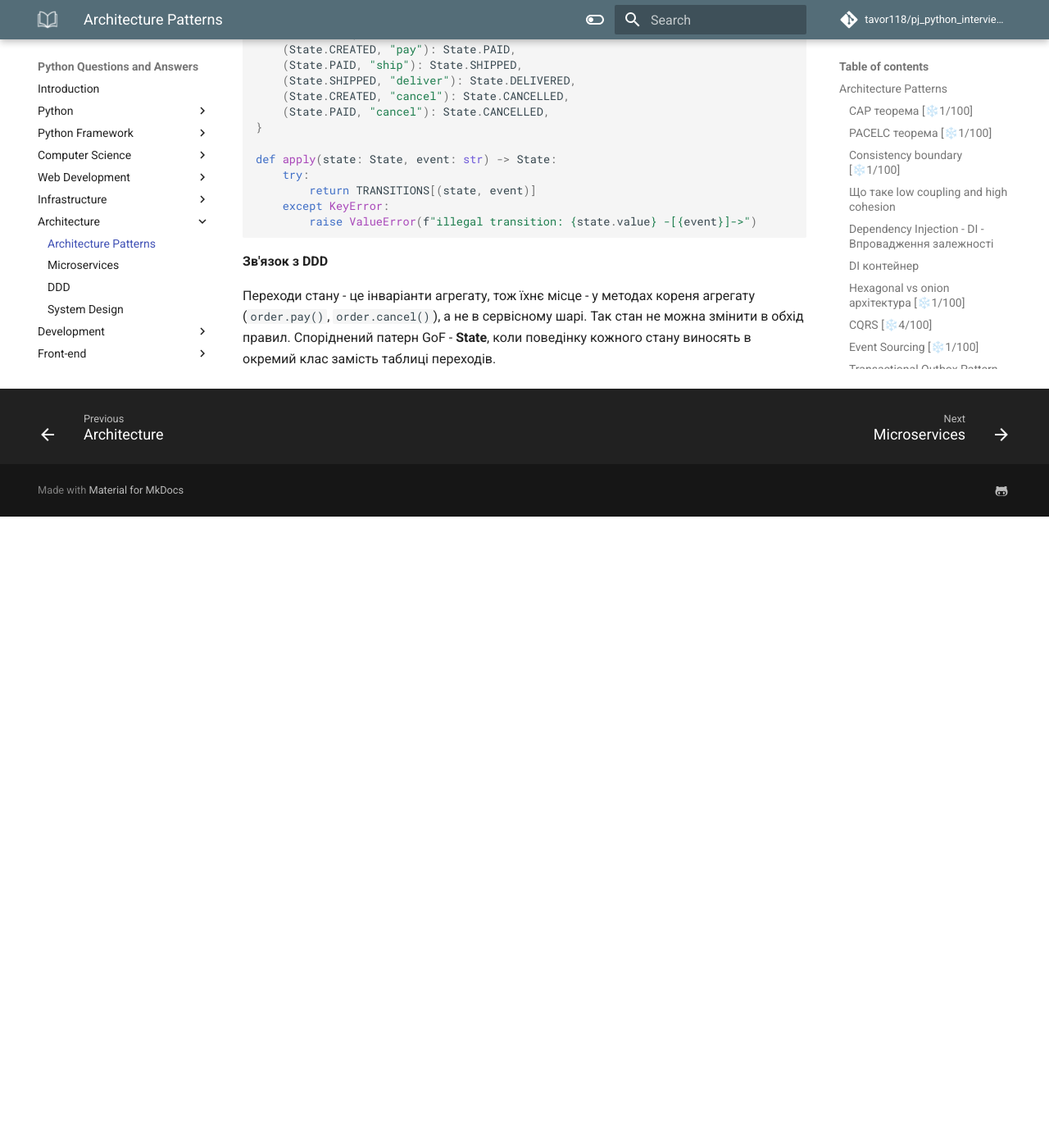
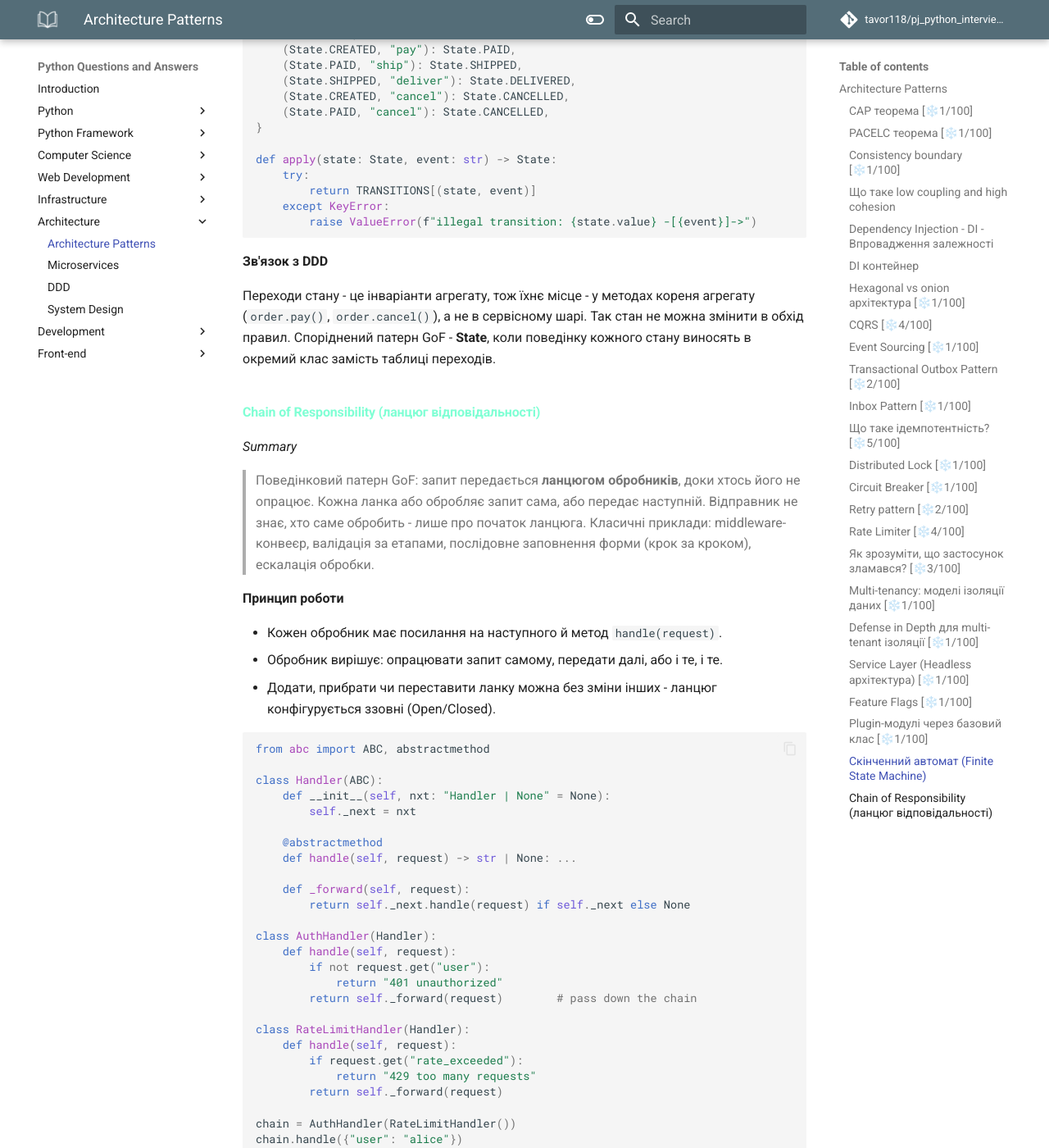
Before and after one commit to tavor118/pj_python_interview_questions_and_answers, an MkDocs documentation site: the page built from docs/architecture/architecture_patterns.md, in a window 1280 px wide and 1400 px high, scrolled down 36651 px. Shown: the whole window at 82% size. Built offline with MkDocs 1.6.1 and Material for MkDocs 9.7.7, drawn with Linux system fonts in a browser that asks for light colours; comment, search, counter and statistics services are not loaded; before the commit the page ends 37281 px from its top, so only the background shows below that; some of the changed text lies outside the part shown.

Commit message:
Chain of Responsibility, FSM, Taskiq, hot-loop optimization

````diff
--- a/docs/architecture/architecture_patterns.md
+++ b/docs/architecture/architecture_patterns.md
@@ -1597,3 +1597,58 @@ def apply(state: State, event: str) -> State:
 (`order.pay()`, `order.cancel()`), а не в сервісному шарі. Так стан не можна змінити в обхід
 правил. Споріднений патерн GoF - **State**, коли поведінку кожного стану виносять в окремий
 клас замість таблиці переходів.
+
+
+
+### Chain of Responsibility (ланцюг відповідальності)
+
+*Summary*
+> Поведінковий патерн GoF: запит передається **ланцюгом обробників**, доки хтось його не
+> опрацює. Кожна ланка або обробляє запит сама, або передає наступній. Відправник не знає,
+> хто саме обробить - лише про початок ланцюга. Класичні приклади: middleware-конвеєр,
+> валідація за етапами, послідовне заповнення форми (крок за кроком), ескалація обробки.
+
+**Принцип роботи**
+
+- Кожен обробник має посилання на наступного й метод `handle(request)`.
+- Обробник вирішує: опрацювати запит самому, передати далі, або і те, і те.
+- Додати, прибрати чи переставити ланку можна без зміни інших - ланцюг конфігурується
+  ззовні (Open/Closed).
+
+```python
+from abc import ABC, abstractmethod
+
+class Handler(ABC):
+    def __init__(self, nxt: "Handler | None" = None):
+        self._next = nxt
+
+    @abstractmethod
+    def handle(self, request) -> str | None: ...
+
+    def _forward(self, request):
+        return self._next.handle(request) if self._next else None
+
+class AuthHandler(Handler):
+    def handle(self, request):
+        if not request.get("user"):
+            return "401 unauthorized"
+        return self._forward(request)        # pass down the chain
+
+class RateLimitHandler(Handler):
+    def handle(self, request):
+        if request.get("rate_exceeded"):
+            return "429 too many requests"
+        return self._forward(request)
+
+chain = AuthHandler(RateLimitHandler())
+chain.handle({"user": "alice"})
+```
+
+**Де зустрічається**
+
+- Middleware-конвеєри у вебфреймворках: кожен middleware або відповідає, або передає далі.
+- Послідовне заповнення форми (крок за кроком), де кожна ланка опрацьовує свій крок.
+- Обробка винятків як ескалація по рівнях відповідальності.
+
+Споріднений зі скінченним автоматом (розділ вище) для лінійних сценаріїв, але CoR - про
+передачу запиту обробникам, а FSM - про переходи між станами.
````
Also changed, not shown: docs/python/python_packages.md (+34 -0 lines).
